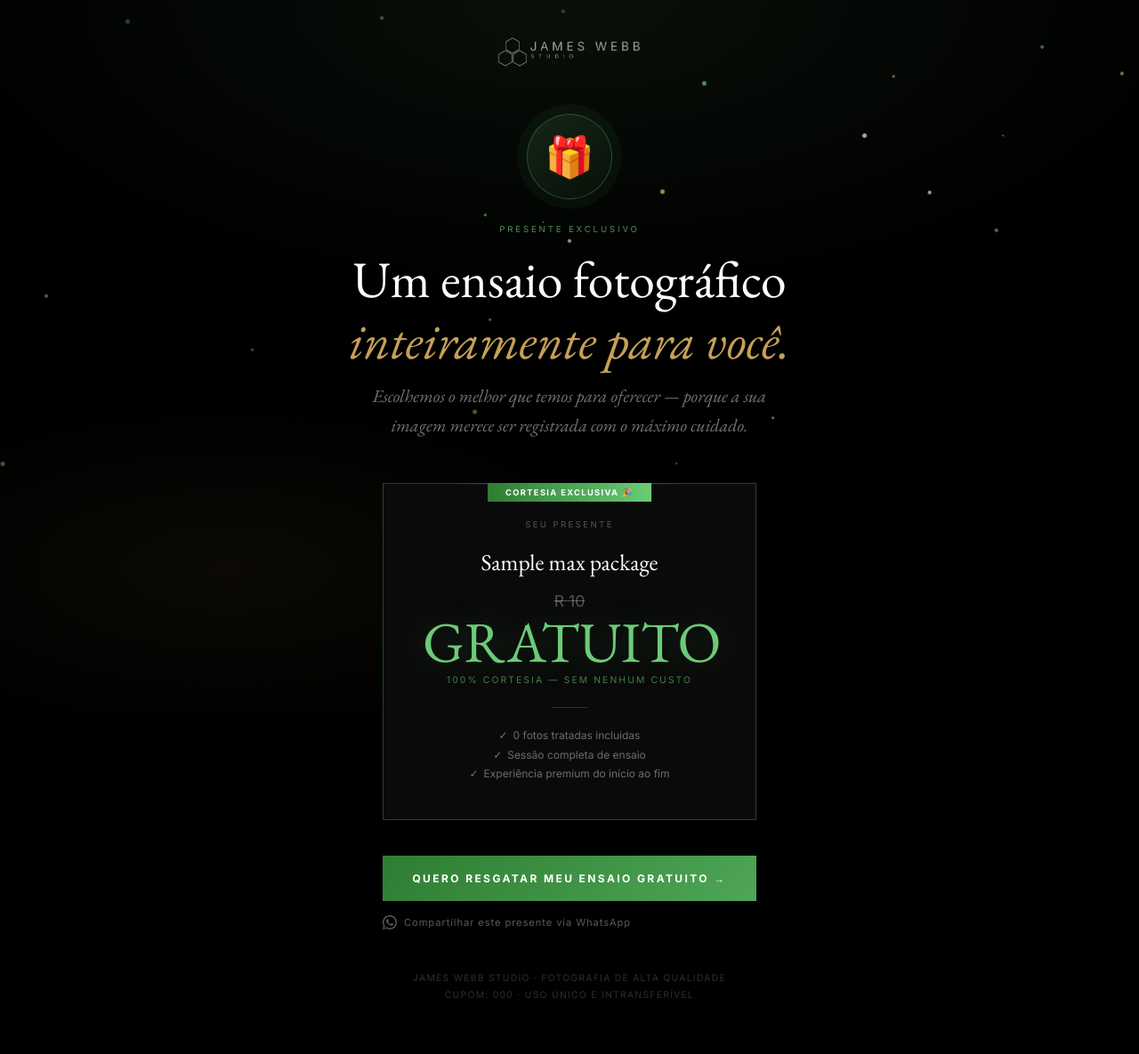
After one commit to ateuatado/jameswebbstudio, a CodeIgniter 4 app: the page made by app/Views/coupon_gift.php in a window 1280 px wide. The commit adds this page. Shown: the whole page at 89% size. Run offline with PHP 8.4 and a stand-in for CodeIgniter, Linux system fonts and the light colour scheme; the template is opened without the code that fills it: most values are stand-ins (such as "Sample title", 1, 10 or a date in 2020); some libraries are stand-ins or nearby versions.

Commit message:
feat: pagina de presente do cupom (/cortesia/JWS-XXXXX)
- Nova rota GET /cortesia/{code} -> CouponGift::show()
- Landing page premium: logo, partículas animadas, preço riscado + GRATUITO
- Preview Open Graph para WhatsApp (thumbnail ao enviar o link)
- Botão de compartilhar via WhatsApp com mensagem pre-formatada
- Pagina de erro elegante para cupons invalidos ou ja usados
- Admin: botao 'Enviar' abre modal com link, copiar e WhatsApp direto
- Fluxo: admin cria cupom -> clica 'Enviar' -> manda link pelo WA -> cliente abre pagina de presente -> clica CTA -> vai para checkout com cupom ja aplicado

```diff
--- a/app/Config/Routes.php
+++ b/app/Config/Routes.php
@@ -137,6 +137,7 @@ $routes->post('comprar-ensaio',        'PackageCheckout::buy');
 $routes->post('validar-cupom',         'PackageCheckout::validateCoupon');
 $routes->post('verificar-cupom-pagina','PackageCheckout::checkPageCoupon');
 $routes->post('quero-falar',           'PackageCheckout::talkFirst');
+$routes->get( 'cortesia/(:segment)',   'CouponGift::show/$1');
 $routes->post('mp/webhook',      'PackageCheckout::webhook');
 $routes->get( 'ensaio/obrigado', 'PackageCheckout::thanks');
 $routes->get( 'ensaio/falha',    'PackageCheckout::failure');
--- /dev/null
+++ b/app/Views/coupon_gift.php
@@ -0,0 +1,409 @@
+<!DOCTYPE html>
+<html lang="pt-BR">
+<head>
+  <meta charset="UTF-8">
+  <meta name="viewport" content="width=device-width, initial-scale=1.0">
+  <title>Um presente especial para você — James Webb Studio</title>
+  <meta name="description" content="Você recebeu um ensaio fotográfico exclusivo como presente do James Webb Studio.">
+  <meta name="robots" content="noindex"> <!-- página privada, não indexar -->
+
+  <!-- Open Graph para preview no WhatsApp -->
+  <meta property="og:title"       content="🎁 Um presente especial para você">
+  <meta property="og:description" content="Ensaio fotográfico exclusivo — cortesia do James Webb Studio.">
+  <meta property="og:image"       content="<?= base_url('assets/img/jws-logo-horizontal.png') ?>">
+  <meta property="og:url"         content="<?= current_url() ?>">
+
+  <link rel="preconnect" href="https://fonts.googleapis.com">
+  <link href="https://fonts.googleapis.com/css2?family=EB+Garamond:ital,wght@0,400;0,500;1,400&family=Inter:wght@300;400;500;600;700&display=swap" rel="stylesheet">
+
+  <style>
+    *, *::before, *::after { box-sizing: border-box; margin: 0; padding: 0; }
+
+    :root {
+      --gold: #C5A059;
+      --gold-light: #F5E27A;
+      --green: #6bcb77;
+      --green-dark: #2e7d32;
+      --bg: #000;
+      --surface: #0a0a0a;
+    }
+
+    body {
+      background: var(--bg);
+      color: #fff;
+      font-family: 'Inter', sans-serif;
+      min-height: 100vh;
+      overflow-x: hidden;
+    }
+
+    /* ── Fundo animado ── */
+    .gift-bg {
+      position: fixed;
+      inset: 0;
+      z-index: 0;
+      background:
+        radial-gradient(ellipse 80% 60% at 50% 0%, rgba(107,203,119,.08) 0%, transparent 70%),
+        radial-gradient(ellipse 60% 40% at 20% 80%, rgba(197,160,89,.06) 0%, transparent 60%),
+        #000;
+    }
+    .gift-bg-particles {
+      position: fixed;
+      inset: 0;
+      z-index: 0;
+      pointer-events: none;
+      overflow: hidden;
+    }
+    .particle {
+      position: absolute;
+      width: 4px; height: 4px;
+      border-radius: 50%;
+      opacity: 0;
+      animation: particleFall linear infinite;
+    }
+    @keyframes particleFall {
+      0%   { opacity: 0; transform: translateY(-20px) rotate(0deg); }
+      10%  { opacity: .7; }
+      90%  { opacity: .3; }
+      100% { opacity: 0; transform: translateY(110vh) rotate(720deg); }
+    }
+
+    /* ── Layout ── */
+    .gift-wrap {
+      position: relative;
+      z-index: 1;
+      min-height: 100vh;
+      display: flex;
+      flex-direction: column;
+      align-items: center;
+      justify-content: center;
+      padding: 40px 20px 60px;
+    }
+
+    /* ── Logo ── */
+    .gift-logo {
+      margin-bottom: 48px;
+      opacity: 0;
+      animation: fadeUp .8s ease .2s forwards;
+    }
+    .gift-logo img {
+      height: 36px;
+      filter: brightness(0) invert(1);
+      opacity: .6;
+    }
+
+    /* ── Selo de presente ── */
+    .gift-seal {
+      width: 96px; height: 96px;
+      border-radius: 50%;
+      background: linear-gradient(135deg, rgba(107,203,119,.15), rgba(107,203,119,.05));
+      border: 1px solid rgba(107,203,119,.3);
+      display: flex; align-items: center; justify-content: center;
+      font-size: 2.8rem;
+      margin-bottom: 28px;
+      opacity: 0;
+      animation: fadeUp .8s ease .4s forwards, sealPulse 3s ease-in-out 1.5s infinite;
+    }
+    @keyframes sealPulse {
+      0%,100% { box-shadow: 0 0 0 0 rgba(107,203,119,0); }
+      50%      { box-shadow: 0 0 0 16px rgba(107,203,119,.08); }
+    }
+
+    /* ── Texto principal ── */
+    .gift-eyebrow {
+      font-size: .6rem;
+      letter-spacing: .3em;
+      text-transform: uppercase;
+      color: rgba(107,203,119,.7);
+      margin-bottom: 16px;
+      opacity: 0;
+      animation: fadeUp .8s ease .55s forwards;
+    }
+    .gift-headline {
+      font-family: 'EB Garamond', Georgia, serif;
+      font-size: clamp(2rem, 7vw, 3.6rem);
+      font-weight: 400;
+      line-height: 1.2;
+      text-align: center;
+      max-width: 640px;
+      margin-bottom: 12px;
+      opacity: 0;
+      animation: fadeUp .8s ease .7s forwards;
+    }
+    .gift-headline em { font-style: italic; color: var(--gold); }
+    .gift-sub {
+      font-family: 'EB Garamond', Georgia, serif;
+      font-size: clamp(1rem, 2.5vw, 1.25rem);
+      font-style: italic;
+      color: rgba(255,255,255,.45);
+      text-align: center;
+      max-width: 480px;
+      line-height: 1.65;
+      margin-bottom: 48px;
+      opacity: 0;
+      animation: fadeUp .8s ease .85s forwards;
+    }
+
+    /* ── Card do presente ── */
+    .gift-card {
+      background: var(--surface);
+      border: 1px solid rgba(107,203,119,.3);
+      padding: 40px 44px;
+      max-width: 420px;
+      width: 100%;
+      text-align: center;
+      position: relative;
+      margin-bottom: 40px;
+      opacity: 0;
+      animation: fadeUp .8s ease 1s forwards;
+    }
+    .gift-card::before {
+      content: '';
+      position: absolute;
+      top: 0; left: 50%; transform: translateX(-50%);
+      width: 60%; height: 1px;
+      background: linear-gradient(90deg, transparent, rgba(107,203,119,.5), transparent);
+    }
+    .gift-card-label {
+      font-size: .6rem;
+      letter-spacing: .25em;
+      text-transform: uppercase;
+      color: rgba(255,255,255,.3);
+      margin-bottom: 20px;
+    }
+    .gift-pkg-name {
+      font-family: 'EB Garamond', Georgia, serif;
+      font-size: 1.6rem;
+      font-weight: 400;
+      color: #fff;
+      margin-bottom: 16px;
+    }
+    .gift-value-original {
+      font-family: 'Inter', sans-serif;
+      font-size: 1.1rem;
+      color: rgba(255,255,255,.3);
+      text-decoration: line-through;
+      margin-bottom: 4px;
+    }
+    .gift-value-free {
+      font-family: 'EB Garamond', Georgia, serif;
+      font-size: clamp(2.8rem, 8vw, 4rem);
+      font-weight: 400;
+      color: var(--green);
+      line-height: 1;
+      margin-bottom: 4px;
+      text-shadow: 0 0 40px rgba(107,203,119,.3);
+    }
+    .gift-value-label {
+      font-size: .65rem;
+      letter-spacing: .2em;
+      text-transform: uppercase;
+      color: rgba(107,203,119,.6);
+      margin-bottom: 24px;
+    }
+    .gift-divider {
+      width: 40px; height: 1px;
+      background: rgba(197,160,89,.25);
+      margin: 0 auto 20px;
+    }
+    .gift-includes {
+      font-family: 'Inter', sans-serif;
+      font-size: .75rem;
+      color: rgba(255,255,255,.4);
+      line-height: 1.8;
+    }
+    .gift-includes span { color: rgba(197,160,89,.7); margin-right: 6px; }
+
+    /* ── Botão CTA ── */
+    .gift-cta {
+      max-width: 420px;
+      width: 100%;
+      opacity: 0;
+      animation: fadeUp .8s ease 1.2s forwards;
+    }
+    .gift-cta a {
+      display: block;
+      width: 100%;
+      background: linear-gradient(135deg, var(--green-dark), var(--green));
+      background-size: 200%;
+      color: #fff;
+      text-decoration: none;
+      padding: 18px 32px;
+      font-family: 'Inter', sans-serif;
+      font-size: .75rem;
+      font-weight: 700;
+      letter-spacing: .2em;
+      text-transform: uppercase;
+      text-align: center;
+      transition: background-position .4s, transform .2s, box-shadow .3s;
+      margin-bottom: 16px;
+    }
+    .gift-cta a:hover {
+      background-position: 100%;
+      transform: translateY(-2px);
+      box-shadow: 0 12px 32px rgba(107,203,119,.25);
+    }
+
+    /* Botão WhatsApp */
+    .gift-cta-wa {
+      display: flex;
+      align-items: center;
+      justify-content: center;
+      gap: 8px;
+      color: rgba(255,255,255,.35);
+      font-size: .7rem;
+      letter-spacing: .08em;
+      text-align: center;
+      cursor: pointer;
+      background: none;
+      border: none;
+      font-family: 'Inter', sans-serif;
+      transition: color .2s;
+    }
+    .gift-cta-wa:hover { color: rgba(255,255,255,.7); }
+
+    /* ── Rodapé ── */
+    .gift-footer {
+      margin-top: 48px;
+      text-align: center;
+      opacity: 0;
+      animation: fadeUp .8s ease 1.4s forwards;
+    }
+    .gift-footer p {
+      font-size: .65rem;
+      letter-spacing: .12em;
+      text-transform: uppercase;
+      color: rgba(255,255,255,.18);
+    }
+
+    /* ── Ribbon lateral ── */
+    .gift-ribbon {
+      position: absolute;
+      top: -1px; left: 50%; transform: translateX(-50%);
+      background: linear-gradient(90deg, var(--green-dark), var(--green));
+      color: #fff;
+      font-family: 'Inter', sans-serif;
+      font-size: .58rem;
+      font-weight: 700;
+      letter-spacing: .15em;
+      padding: 5px 20px;
+      white-space: nowrap;
+    }
+
+    /* ── Animações ── */
+    @keyframes fadeUp {
+      from { opacity: 0; transform: translateY(20px); }
+      to   { opacity: 1; transform: translateY(0); }
+    }
+
+    /* ── Responsivo ── */
+    @media (max-width: 480px) {
+      .gift-card { padding: 32px 24px; }
+    }
+  </style>
+</head>
+<body>
+
+<!-- Fundo animado -->
+<div class="gift-bg"></div>
+<div class="gift-bg-particles" id="particles"></div>
+
+<div class="gift-wrap">
+
+  <!-- Logo -->
+  <div class="gift-logo">
+    <img src="<?= base_url('assets/img/jws-logo-horizontal.png') ?>" alt="James Webb Studio">
+  </div>
+
+  <!-- Selo -->
+  <div class="gift-seal">🎁</div>
+
+  <!-- Texto principal -->
+  <p class="gift-eyebrow">Presente Exclusivo</p>
+  <h1 class="gift-headline">
+    Um ensaio fotográfico<br>
+    <em>inteiramente para você.</em>
+  </h1>
+  <p class="gift-sub">
+    Escolhemos o melhor que temos para oferecer —
+    porque a sua imagem merece ser registrada com o máximo cuidado.
+  </p>
+
+  <!-- Card do valor -->
+  <div class="gift-card">
+    <div class="gift-ribbon">CORTESIA EXCLUSIVA 🎉</div>
+
+    <p class="gift-card-label">Seu presente</p>
+
+    <?php if ($maxPackage): ?>
+      <p class="gift-pkg-name"><?= esc($maxPackage->name) ?></p>
+      <p class="gift-value-original">R&nbsp;<?= number_format($maxPackage->base_price, 0, ',', '.') ?></p>
+    <?php else: ?>
+      <p class="gift-pkg-name">Ensaio Fotográfico</p>
+    <?php endif; ?>
+
+    <p class="gift-value-free">GRATUITO</p>
+    <p class="gift-value-label">100% cortesia — sem nenhum custo</p>
+
+    <?php if ($maxPackage && $maxPackage->included_photos > 0): ?>
+    <div class="gift-divider"></div>
+    <p class="gift-includes">
+      <span>✓</span><?= (int)$maxPackage->included_photos ?> fotos tratadas incluídas<br>
+      <span>✓</span>Sessão completa de ensaio<br>
+      <span>✓</span>Experiência premium do início ao fim
+    </p>
+    <?php endif; ?>
+  </div>
+
+  <!-- CTA -->
+  <div class="gift-cta">
+    <a href="<?= esc($checkoutUrl) ?>" id="ctaBtn">
+      QUERO RESGATAR MEU ENSAIO GRATUITO →
+    </a>
+    <button class="gift-cta-wa" onclick="compartilharWhats()">
+      <svg width="16" height="16" viewBox="0 0 24 24" fill="currentColor"><path d="M17.472 14.382c-.297-.149-1.758-.867-2.03-.967-.273-.099-.471-.148-.67.15-.197.297-.767.966-.94 1.164-.173.199-.347.223-.644.075-.297-.15-1.255-.463-2.39-1.475-.883-.788-1.48-1.761-1.653-2.059-.173-.297-.018-.458.13-.606.134-.133.298-.347.446-.52.149-.174.198-.298.298-.497.099-.198.05-.371-.025-.52-.075-.149-.669-1.612-.916-2.207-.242-.579-.487-.5-.669-.51-.173-.008-.371-.01-.57-.01-.198 0-.52.074-.792.372-.272.297-1.04 1.016-1.04 2.479 0 1.462 1.065 2.875 1.213 3.074.149.198 2.096 3.2 5.077 4.487.709.306 1.262.489 1.694.625.712.227 1.36.195 1.871.118.571-.085 1.758-.719 2.006-1.413.248-.694.248-1.289.173-1.413-.074-.124-.272-.198-.57-.347z"/><path d="M12 0C5.373 0 0 5.373 0 12c0 2.136.562 4.14 1.537 5.876L.057 23.886l6.19-1.623A11.94 11.94 0 0012 24c6.627 0 12-5.373 12-12S18.627 0 12 0zm0 21.818a9.8 9.8 0 01-5.032-1.387l-.36-.214-3.735.979 1-3.644-.234-.373A9.804 9.804 0 012.182 12C2.182 6.57 6.57 2.182 12 2.182c5.43 0 9.818 4.388 9.818 9.818 0 5.43-4.388 9.818-9.818 9.818z"/></svg>
+      Compartilhar este presente via WhatsApp
+    </button>
+  </div>
+
+  <!-- Rodapé -->
+  <div class="gift-footer">
+    <p>James Webb Studio · Fotografia de Alta Qualidade</p>
+    <p style="margin-top:6px;">Cupom: <?= esc($code) ?> · Uso único e intransferível</p>
+  </div>
+
+</div><!-- /gift-wrap -->
+
+<script>
+  // ── Partículas douradas e verdes ──────────────────────────────────────
+  const colors = ['#C5A059','#F5E27A','#6bcb77','#fff'];
+  const container = document.getElementById('particles');
+  for (let i = 0; i < 28; i++) {
+    const p = document.createElement('div');
+    p.className = 'particle';
+    const size = Math.random() * 4 + 2;
+    p.style.cssText = `
+      left: ${Math.random()*100}%;
+      width: ${size}px;
+      height: ${size}px;
+      background: ${colors[Math.floor(Math.random()*colors.length)]};
+      animation-duration: ${6 + Math.random()*10}s;
+      animation-delay: ${Math.random()*8}s;
+    `;
+    container.appendChild(p);
+  }
+
+  // ── Compartilhar no WhatsApp ──────────────────────────────────────────
+  function compartilharWhats() {
+    const msg = `🎁 *Você tem um presente especial!*\n\nRecebeu um ensaio fotográfico exclusivo do James Webb Studio — completamente gratuito.\n\nClique para resgatar:\n<?= esc(current_url()) ?>`;
+    window.open('https://wa.me/?text=' + encodeURIComponent(msg), '_blank');
+  }
+
+  // ── Redirect com UTM no botão CTA ────────────────────────────────────
+  document.getElementById('ctaBtn').addEventListener('click', function(e) {
+    e.preventDefault();
+    this.textContent = 'CARREGANDO...';
+    setTimeout(() => { window.location.href = this.href; }, 300);
+  });
+</script>
+</body>
+</html>
```
Also changed, not shown: app/Controllers/CouponGift.php (added, +46 -0 lines), app/Views/admin/coupons/index.php (+66 -6 lines), app/Views/coupon_gift_error.php (added, +33 -0 lines).
